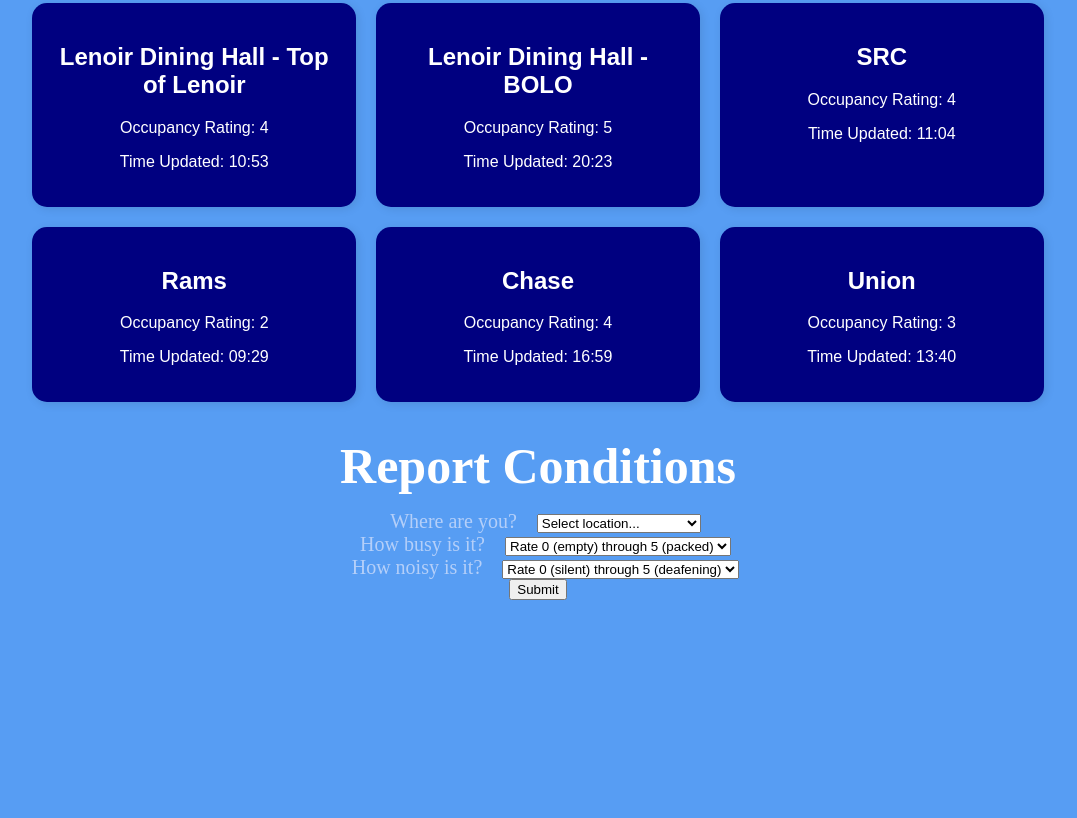
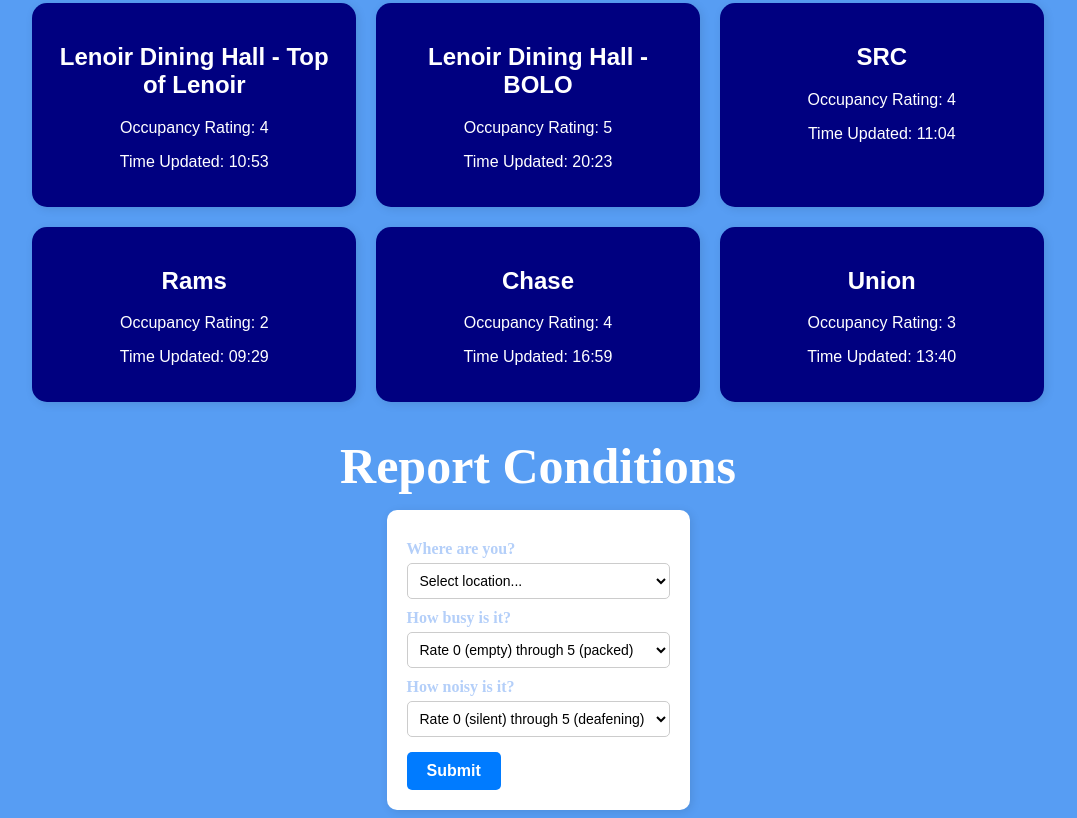
Before and after one commit to mialanuti/PH25project, a plain HTML site: page index.html in a window 1280 px wide. Shown: the part 394-1212 px from the top of the page, without its empty margins (102-1179 px from the left). Before the commit the page ends 1002 px from the top, so only its background shows below. Drawn offline with nearby package versions, Linux system fonts and the light colour scheme.

Commit message:
buttons submit

```diff
--- a/main.js
+++ b/main.js
@@ -57,6 +57,7 @@ function updateGraph(location, data) {
 	let graphContainer = document.getElementById("graph-container");
 	console.log("Updating graph for:", location);
 	console.log("Data:", JSON.parse(data)); // Parse JSON string back to object
+
 }
 
 readCSVFile();
--- a/style.css
+++ b/style.css
@@ -41,3 +41,55 @@ body {
                 .tracker-info:hover {
                     transform: scale(1.05); /* Slight zoom on hover */
                 }
+                form {
+                    background: white;
+                    padding: 20px;
+                    border-radius: 10px;
+                    box-shadow: 2px 2px 10px rgba(0, 0, 0, 0.1);
+                    display: inline-block;
+                    text-align: left;
+                }
+
+                /* Labels */
+                label {
+                    font-size: 16px;
+                    font-weight: bold;
+                    display: block;
+                    margin: 10px 0 5px;
+                }
+
+                /* Styled Select Dropdown */
+                select {
+                    width: 100%;
+                    padding: 8px;
+                    font-size: 14px;
+                    border-radius: 5px;
+                    border: 1px solid #ccc;
+                    background-color: #fff;
+                    cursor: pointer;
+                }
+
+                /* Styled Submit Button */
+                input[type="submit"] {
+                    margin-top: 15px;
+                    padding: 10px 20px;
+                    font-size: 16px;
+                    font-weight: bold;
+                    color: white;
+                    background-color: #007BFF;
+                    border: none;
+                    border-radius: 5px;
+                    cursor: pointer;
+                    transition: 0.3s ease-in-out;
+                }
+
+                input[type="submit"]:hover {
+                    background-color: #0056b3;
+                }
+
+                /* Responsive Design */
+                @media (max-width: 600px) {
+                    form {
+                        width: 90%;
+                    }
+                }
```
Also changed, not shown: index.html (+0 -1 lines).
